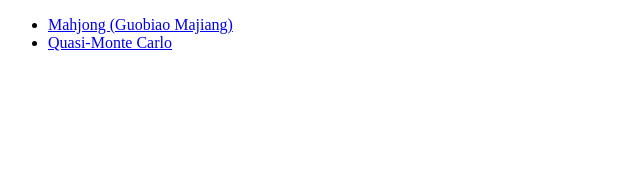
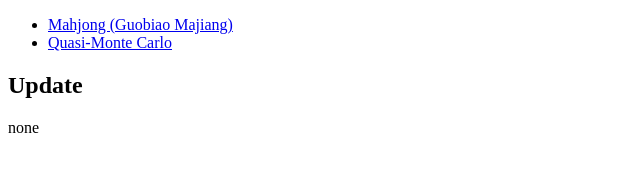
Before and after one commit to majiang/majiang.github.io, a plain HTML site: page index.html in a window 1280 px wide. Shown: the whole page, without its empty margins (0-640 px from the left). Drawn offline with Linux system fonts and the light colour scheme.

Commit message:
test of update

```diff
--- a/index.html
+++ b/index.html
@@ -10,5 +10,7 @@
 			<li><a href="/mj/index.html">Mahjong (Guobiao Majiang)</a></li>
 			<li><a href="/qmc/index.html">Quasi-Monte Carlo</a></li>
 		</ul>
+		<h2>Update</h2>
+		<p>none</p>
 	</body>
 </html>
```
